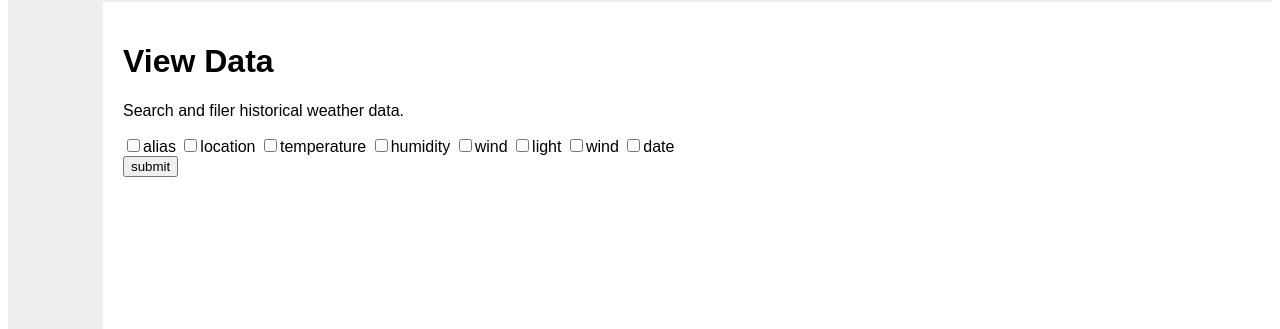
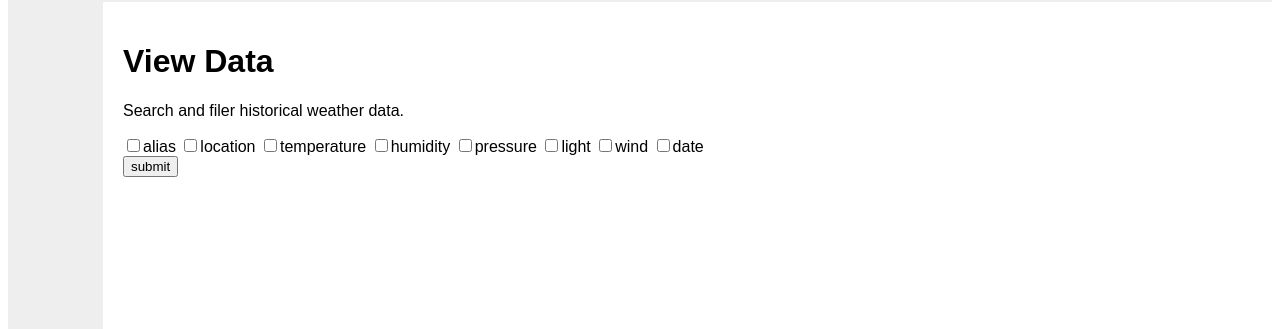
Before and after one commit to KABAM-307/WebApp, a PHP site: page /viewdata.php in a window 1280 px wide. Shown: the part 155-484 px from the top of the page. Run offline with PHP 8.4, Linux system fonts and the light colour scheme; some libraries are stand-ins or nearby versions.

Commit message:
Added pressure form field

```diff
--- a/viewdata.php
+++ b/viewdata.php
@@ -12,7 +12,7 @@
 		<label><input type="checkbox" id="locCheckid" name="locCheck">location</input></label>
 		<label><input type="checkbox" id="tempCheckid" name="tempCheck">temperature</input></label>
 		<label><input type="checkbox" id="humidCheckid" name="humidCheck">humidity</input></label>
-		<label><input type="checkbox" id="pressCheckid" name="pressCheck">wind</input></label>
+		<label><input type="checkbox" id="pressCheckid" name="pressCheck">pressure</input></label>
 		<label><input type="checkbox" id="lightCheckid" name="lightCheck">light</input></label>
 		<label><input type="checkbox" id="windCheckid" name="windCheck">wind</input></label>
 		<label><input type="checkbox" id="dateCheckid" name="dateCheck">date</input></label>
```
